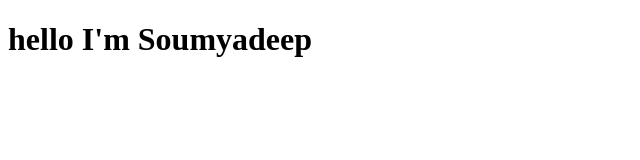
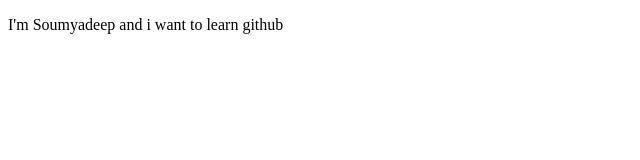
Before and after one commit to Soumyadeep15/git-tutorial, a plain HTML site: page about.html in a window 1280 px wide. Shown: the whole page, without its empty margins (0-640 px from the left). Drawn offline with Linux system fonts and the light colour scheme.

Commit message:
second commit

```diff
--- a/index.htm
+++ b/about.html
@@ -6,6 +6,6 @@
     <title>Document</title>
 </head>
 <body>
-    <h1>hello I'm Soumyadeep</h1>
+    <p>I'm Soumyadeep and i want to learn github</p>
 </body>
 </html>
```
Also changed, not shown: index.html (+1 -0 lines).
